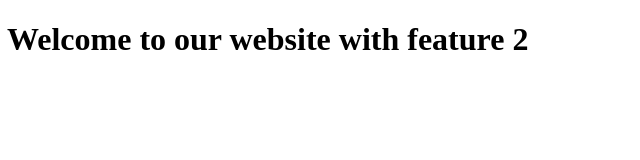
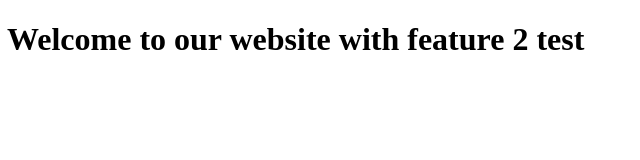
Before and after one commit to ppeeranatdan/wdb-2-version-control-exercise, a plain HTML site: page index.html in a window 1280 px wide. Shown: the full height of the page, 1-641 px from the left. Drawn offline with Linux system fonts and the light colour scheme.

Commit message:
:art: :rocket: eiei

```diff
--- a/index.html
+++ b/index.html
@@ -4,6 +4,6 @@
     <title>WDB2 Version Control Exercise</title>
   </head>
   <body>
-    <h1>Welcome to our website with feature 2</h1>
+    <h1>Welcome to our website with feature 2 test</h1>
   </body>
 </html>
```
